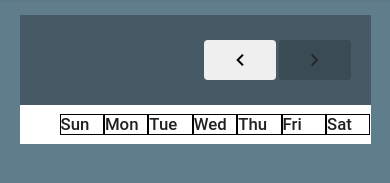
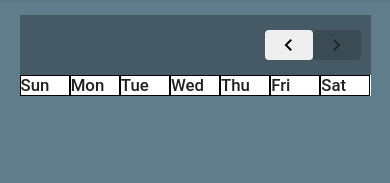
Before and after one commit to agw76638/apod-app, a website: page calendar.html in a window 390 px wide. Shown: the part 59-242 px from the top of the page. Drawn offline with nearby package versions, Linux system fonts and the light colour scheme; files that its build step writes are made by us from their sources; no server answers.

Commit message:
improved layout

```diff
--- a/calendar.html
+++ b/calendar.html
@@ -22,7 +22,7 @@
   </head>
   <body>
     <nav class="blue-grey darken-2" id="nav"></nav>
-    <ul id="slide-out" class="sidenav sidenav-fixed"></ul>
+    <ul id="slide-out" class="sidenav"></ul>
     <div class="container">
       <section class="wrapper">
         <header>
--- a/css/style.css
+++ b/css/style.css
@@ -9,6 +9,8 @@ body {
   color: #ffffff;
   font-family: 'Roboto', sans-serif;
   font-size: 62.5%;
+  margin: 0;
+  padding: 0;
 }
 
 body nav {
@@ -63,6 +65,7 @@ body nav ul li a img {
   background: #ffffff;
   color: #212121;
   margin: 5% auto;
+  max-width: 100%;
 }
 
 .wrapper header {
@@ -79,30 +82,17 @@ body nav ul li a img {
   color: #ffffff;
 }
 
-.wrapper header button {
-  /* height: 38px;
-  width: 38px;
-  margin: 0 1px;
-  text-align: center;
-  line-height: 38px; */
-  /* border-radius: 50%; */
-  /* cursor: pointer;
-  background: #cfd8dc; */
-}
-
 .wrapper header button:last-child {
   margin-right: -10px;
 }
-
-/* .wrapper header button i {
-  margin: auto;
-  text-align: center;
-} */
 
 .calendar ul {
   display: flex;
   list-style: none;
   flex-wrap: wrap;
+  width: 100%;
+  padding: 0;
+  margin: 0;
 }
 
 .calendar .weeks li {
@@ -122,3 +112,24 @@ body nav ul li a img {
 .calendar .days {
   margin-bottom: 20px;
 }
+
+@media (max-width: 480px) {
+  .wrapper header {
+    padding: 10px 20px;
+  }
+
+  .icons{
+    display: flex;
+    flex-direction: row;
+  }
+
+  .wrapper header button{
+    width: 30px;
+    height: 30px;
+    display: flex;justify-content: center;align-items: center;
+  }
+
+  .calendar ul li a{
+    font-size: 0.8rem;
+  }
+}
--- a/js/nav.js
+++ b/js/nav.js
@@ -1,7 +1,7 @@
 const nav = document.getElementById('nav');
 
 nav.innerHTML = `
-      <a href="#" data-target="slide-out" class="sidenav-trigger sidenav-fixed"
+      <a href="#" data-target="slide-out" class="sidenav-trigger show-on-large"
       ><i class="material-icons">menu</i></a
     >
       <ul class='right'>
--- a/js/script.js
+++ b/js/script.js
@@ -105,7 +105,7 @@ async function displayCalendar() {
     return `
       <li>
         ${i}
-        <a class='modal-trigger flow-text' href='#modal${i - 1}'>
+        <a class='modal-trigger truncate' href='#modal${i - 1}'>
         ${data.title}
         </a>
         <div id='modal${i - 1}' class="modal white-text">
```
Also changed, not shown: index.html (+2 -2 lines), randomAPOD.html (+2 -2 lines), README.md, images/cal.png (added), images/screenshot1.png (deleted).
